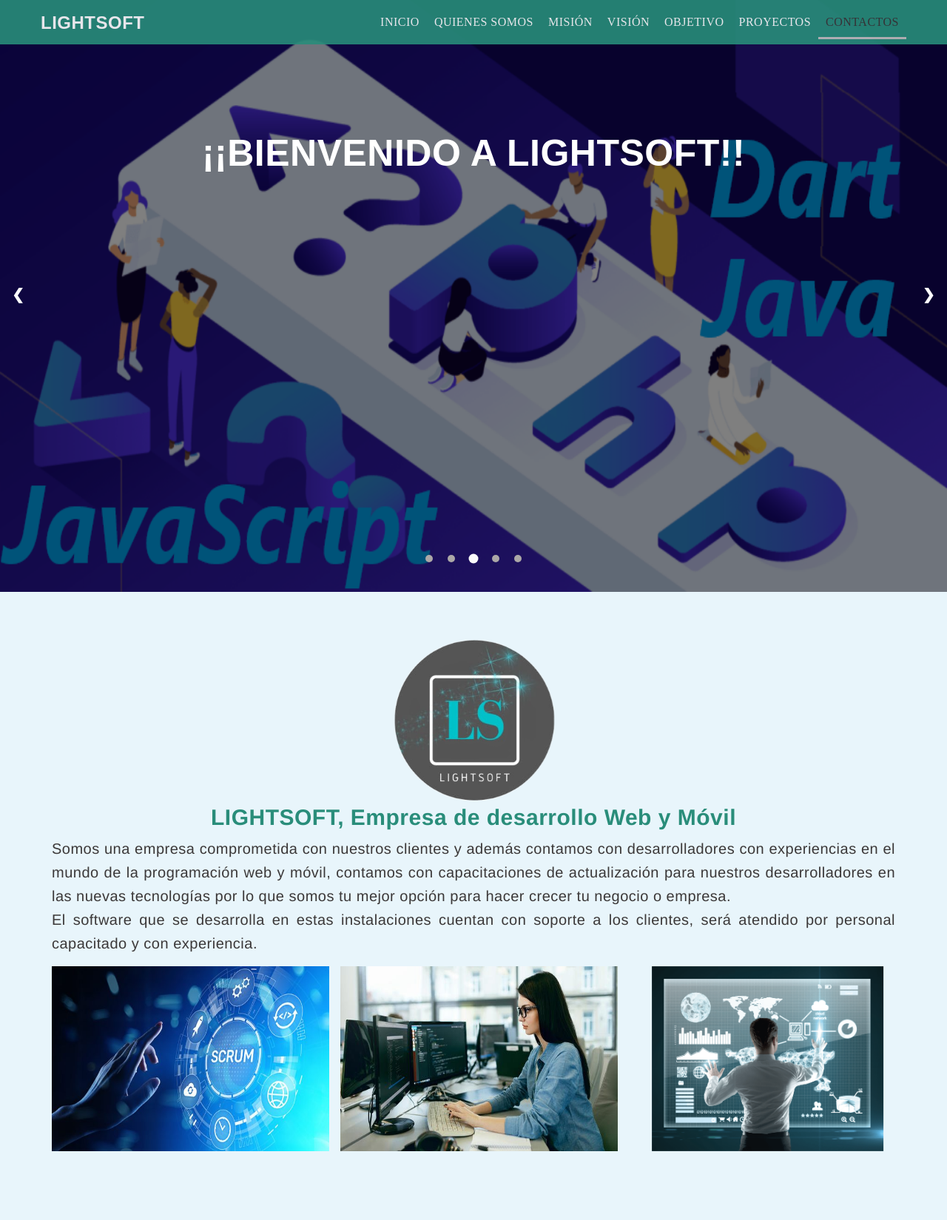
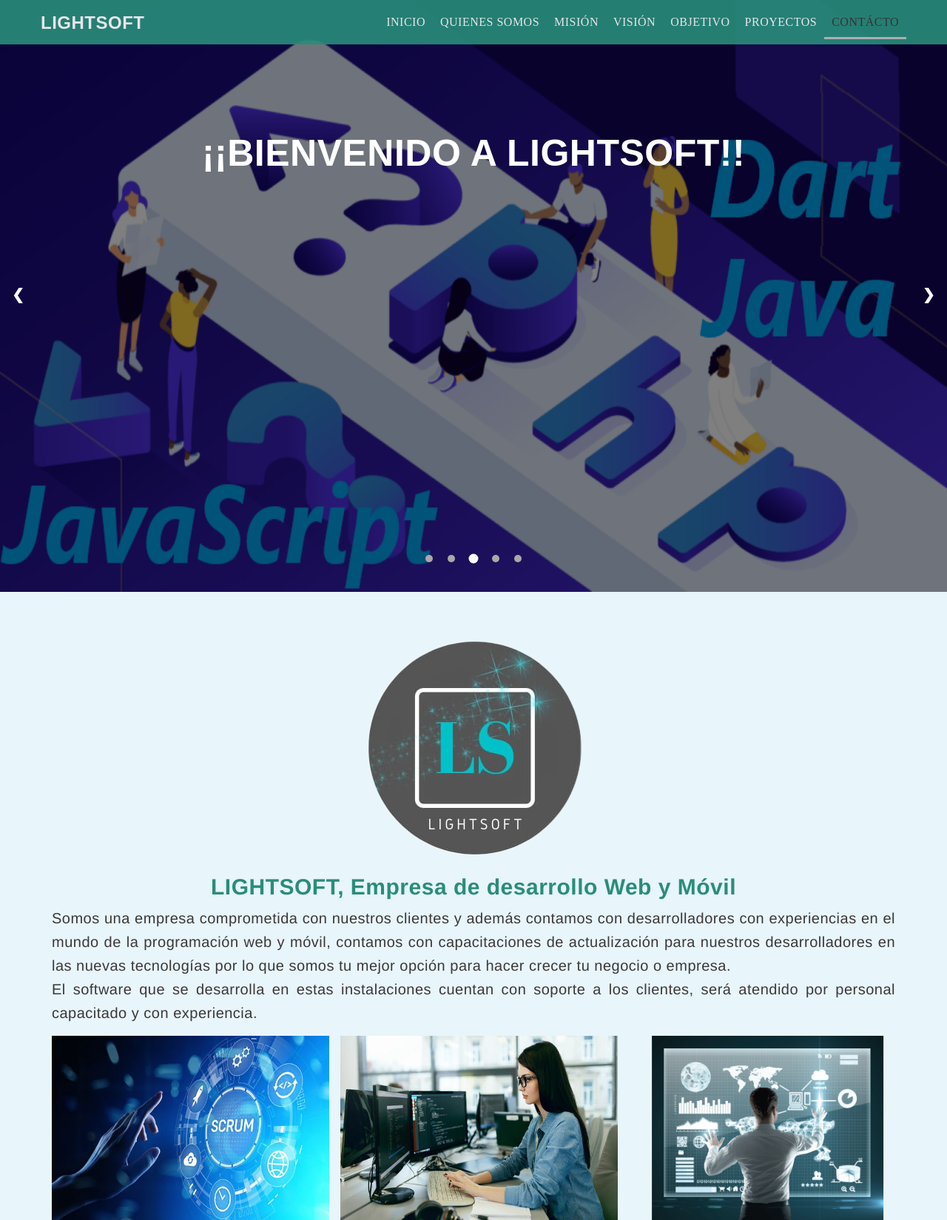
Before and after one commit to gilberto-vi-ro/organizapp, a PHP site: page / in a window 1280 px wide. Shown: the top 1649 px of the page at 74% size. Run offline with PHP 8.4, Linux system fonts and the light colour scheme; a stand-in replaces the project's code that opens the database connection; some libraries are stand-ins or nearby versions.

Commit message:
OrganizApp v6.4.2 version estable

```diff
--- a/mvc/view/welcome.php
+++ b/mvc/view/welcome.php
@@ -51,7 +51,7 @@
                     <li class="ref-id"><a href="#vision">Visión</a></li>
                     <li class="ref-id"><a href="#objetivo">Objetivo</a></li>
                     <li class="ref-id"><a href="#proyect">Proyectos</a></li>
-                    <li class="ref-id"><a href="#contact">Contactos</a></li>
+                    <li class="ref-id"><a href="#contact">Contácto</a></li>
                   </ul>
                 </div>
               </div>
@@ -319,7 +319,7 @@
                         </figure>
                       </div>
                       <div class="blog-img"></a>
-                        <p>Es una aplicación web que ofrece partes de aplicaciones web que se pueden reutilizar para un proyecto nuevo, obtén el frontend o backend y frontend. Tienda-gl tiene integrado a PayPal  para realizar el pago de los proyectos que se ofrece. <a href="<?= BASE_URL ?>../tienda-gl">< visitar > </a>
+                        <p>Es una aplicación web que ofrece partes de aplicaciones para reutilizarlo en un proyecto nuevo, obtén el frontend o backend. Tienda-gl tiene integrado a PayPal, y pagos con targetas desde cualquier parte del mundo para realizar el pago de lo que se ofrece. <a href="<?= BASE_URL ?>../tienda-gl">< visitar > </a>
                       </div>
                   </div>
                 </div>
--- a/public/css/welcome.css
+++ b/public/css/welcome.css
@@ -83,7 +83,8 @@
 }
 
 .log_em{
-    width: 20%;
+    max-width: 100%;
+    margin-bottom : 20px;
 
 }
 .log{
```
